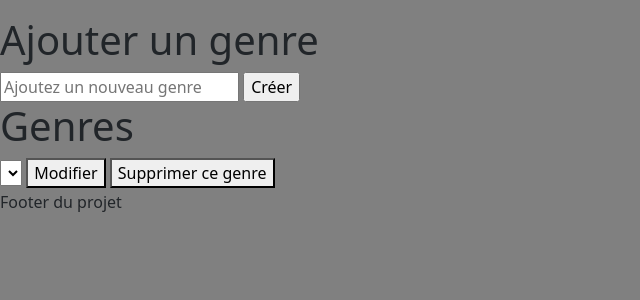
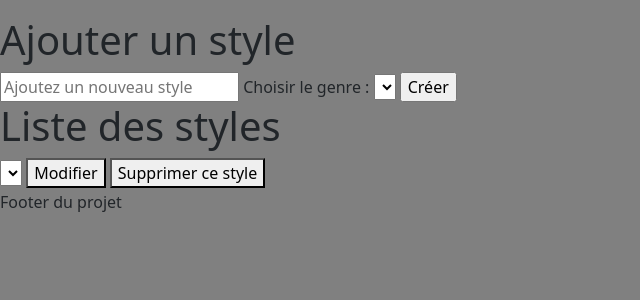
Before and after one commit to jYahyaDev/cameron, a PHP site: page /styles/style-view-all.php in a window 1280 px wide. Shown: the part 96-396 px from the top of the page, without its empty margins (0-640 px from the left). Run offline with PHP 8.4, Linux system fonts and the light colour scheme; data that the repository does not hold is empty.

Commit message:
Finalisation partie style + ajout ordre alphabétique des requête

```diff
--- a/artistes/artiste-update-style-form.php
+++ b/artistes/artiste-update-style-form.php
@@ -8,7 +8,7 @@ if(isset($_GET['artiste_id'])){
     // Affiche l'artiste correspondant à l'id passé en paramètre
     $artiste = read('artistes','artiste_id', $id);
     //liste les styles disponible
-    $styles = readAll('styles');
+    $styles = readAll('styles','style_name');
 
 }else{
     header("location:artiste-view-all.php");
--- a/function/request.php
+++ b/function/request.php
@@ -116,9 +116,11 @@ function create($table,$field1,$value1)
 
         $requete = "INSERT INTO `$table` (`$field1`)
                      VALUES (:val1);";
+
         $prepare = $pdo->prepare($requete);
         $prepare->execute(array(
-            ':val1' => $value1
+            ':val1' => $value1,
+
         ));
         $res = $prepare->rowCount();
         $lastId = $pdo->lastInsertId();
@@ -129,6 +131,30 @@ function create($table,$field1,$value1)
         exit("❌🙀❌ OOPS :\n" . $e->getMessage());
     }
 }
+
+function createStyle($table,$field1,$field2,$value1,$value2)
+{
+    try {
+        $pdo = getPdo();
+
+        $requete = "INSERT INTO `$table` (`$field1`,`$field2`)
+                     VALUES (:val1,:val2);";
+        if(!empty($orderBy)) $requete.= "ORDER BY ".$orderBy;
+        $prepare = $pdo->prepare($requete);
+        $prepare->execute(array(
+            ':val1' => $value1,
+            ':val2' => $value2
+
+        ));
+        $res = $prepare->rowCount();
+        $lastId = $pdo->lastInsertId();
+
+        /*return $res;*/
+        return $lastId;
+    } catch (PDOException $e) {
+        exit("❌🙀❌ OOPS :\n" . $e->getMessage());
+    }
+};
 
 /**
  * Permet de lier un style à un artiste lors de l'ajout d'un style
--- a/styles/style-view-all.php
+++ b/styles/style-view-all.php
@@ -1,51 +1,58 @@
 <?php include("../header.php");
 
 //Récupère l'ensemble des styles
-$genres = readAll('genres','','genre_name');
-
+$styles = readAll('styles','style_name');
+//Récupère l'ensemble des genres
+$genres = readAll('genres','genre_name');
 ?>
 
-<h1>Ajouter un genre </h1>
+<h1>Ajouter un style </h1>
 
-<!-- affichage message ajout de genre-->
+<!-- affichage message ajout de style-->
 <?php  if(isset($_GET['create'])) :?>
     <?php $msg= htmlspecialchars($_GET['create']) ?>
     <p><?=htmlspecialchars($msg)?></p>
 <?php endif; ?>
 
-<!-- affichage message modification de genre-->
+<!-- affichage message modification de style-->
 <?php  if(isset($_GET['updateMsg'])) :?>
     <?php $msg= htmlspecialchars($_GET['updateMsg']) ?>
     <p><?=htmlspecialchars($msg)?></p>
 <?php endif; ?>
 
-<!-- affichage message suppression genre-->
+<!-- affichage message suppression style-->
 <?php  if(isset($_GET['deleteMsg'])) :?>
     <?php $msg= htmlspecialchars($_GET['deleteMsg']) ?>
     <p><?=htmlspecialchars($msg)?></p>
 <?php endif; ?>
 
 
-<form action="genre-create.php" method="post">
+<form action="style-create.php" method="post">
 
-    <input type="text" name="genre_name" placeholder="Ajoutez un nouveau genre">
+    <input type="text" name="style_name" placeholder="Ajoutez un nouveau style">
+    <label for="genre_id">Choisir le genre :</label>
+    <select name="genre_id" id="artist_style">
+        <?php foreach($genres as $genre){
+            echo "<option value=".htmlspecialchars($genre['genre_id']).">".htmlspecialchars($genre['genre_name'])."</option>";
+        }?>
+    </select>
     <input type="submit" name="submit" value="Créer">
 
 </form>
 
-<h1>Genres</h1>
+<h1>Liste des styles</h1>
 
 <section class="cameron-genres">
 
-    <form action="genre-update-form.php" method="post">
-        <select name="genre_id" id="artist_style">
-            <?php foreach($genres as $genre){
-                echo "<option value=".htmlspecialchars($genre['genre_id']).">".htmlspecialchars($genre['genre_name'])."</option>";
+    <form action="style-update-form.php" method="post">
+        <select name="style_id" id="style_id">
+            <?php foreach($styles as $style){
+                echo "<option value=".htmlspecialchars($style['style_id']).">".htmlspecialchars($style['style_name'])."</option>";
             }?>
 
         </select>
         <button type="submit" name="update" value="update">Modifier</button>
-        <button type="submit" name="delete" value="delete" onClick="return confirm('Êtes-vous sur de vouloir supprimer ce genre?')">Supprimer ce genre</button>
+        <button type="submit" name="delete" value="delete" onClick="return confirm('Êtes-vous sur de vouloir supprimer ce style?')">Supprimer ce style</button>
     </form>
 
 
```
Also changed, not shown: styles/style-create.php (added, +28 -0 lines), styles/style-update-check.php (added, +24 -0 lines), styles/style-update-form.php (added, +50 -0 lines).
